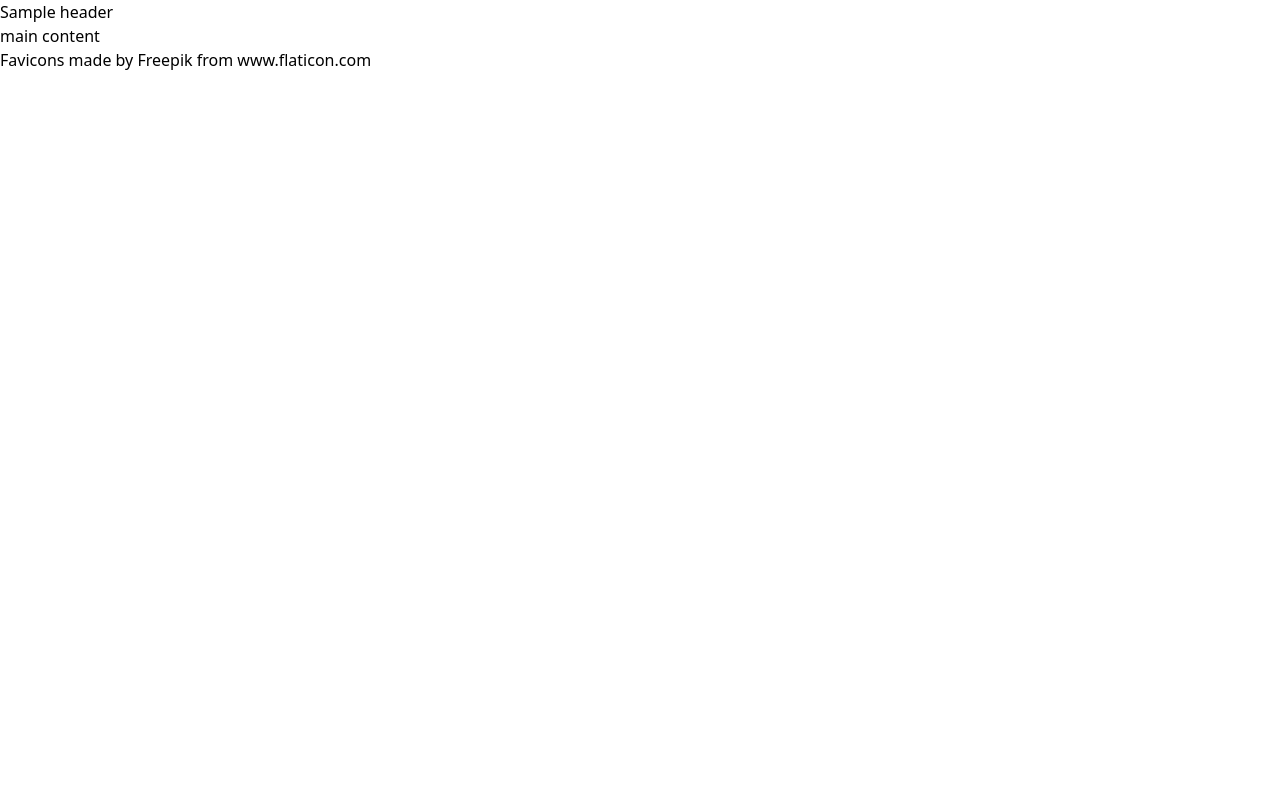
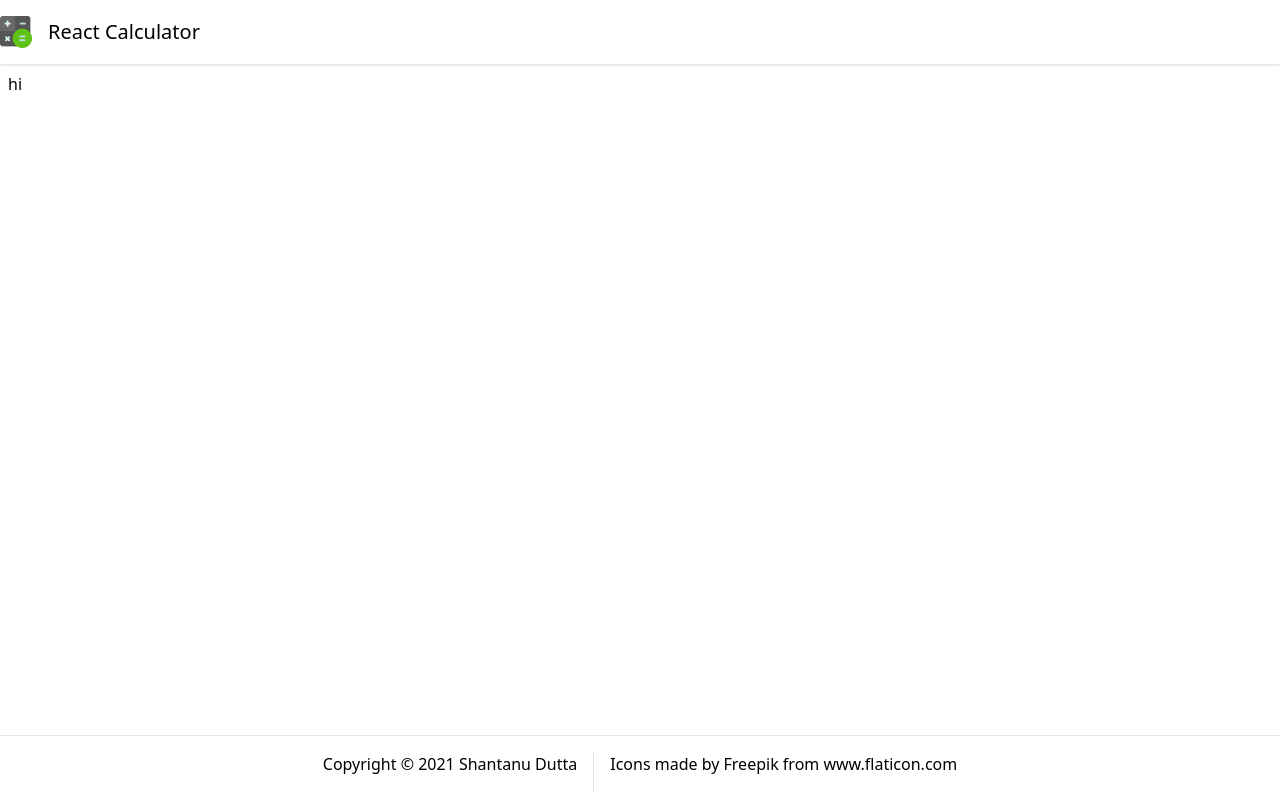
Before and after one commit to nlern/react-calculator, a React (Create React App) app: page / in a window 1280 px wide. Built offline with nearby package versions, Linux system fonts and the light colour scheme.

Commit message:
Updated layout.

```diff
--- a/src/App.tsx
+++ b/src/App.tsx
@@ -1,22 +1,10 @@
 import React from 'react';
+import Layout from './components/Layout';
 
 const App: React.FC = () => {
     return (
         <>
-            <header>Sample header</header>
-            <main>main content</main>
-            <footer>
-                <div>
-                    Favicons made by{' '}
-                    <a href="https://www.freepik.com" title="Freepik">
-                        Freepik
-                    </a>{' '}
-                    from{' '}
-                    <a href="https://www.flaticon.com/" title="Flaticon">
-                        www.flaticon.com
-                    </a>
-                </div>
-            </footer>
+            <Layout>hi</Layout>
         </>
     );
 };
--- /dev/null
+++ b/src/components/Footer.tsx
@@ -0,0 +1,35 @@
+import React from 'react';
+
+const Footer: React.FC = () => {
+    return (
+        <footer className="border-t">
+            <div className="container mx-auto h-16 py-2 pt-4 flex md:flex-row sm:flex-col justify-center align-center divide-x">
+                <div className="copyright pr-4">
+                    Copyright © 2021 Shantanu Dutta
+                </div>
+                <div className="attribution pl-4">
+                    Icons made by{' '}
+                    <a
+                        href="https://www.freepik.com"
+                        target="_blank"
+                        rel="noopener noreferrer"
+                        title="Freepik"
+                    >
+                        Freepik
+                    </a>{' '}
+                    from{' '}
+                    <a
+                        href="https://www.flaticon.com/"
+                        target="_blank"
+                        rel="noopener noreferrer"
+                        title="Flaticon"
+                    >
+                        www.flaticon.com
+                    </a>
+                </div>
+            </div>
+        </footer>
+    );
+};
+
+export default Footer;
--- /dev/null
+++ b/src/components/Header.tsx
@@ -0,0 +1,29 @@
+import React from 'react';
+
+import calculatorLogo from '../calculator.png';
+
+const Header: React.FC = () => {
+    return (
+        <header>
+            <nav className="bg-white shadow">
+                <div className="container mx-auto">
+                    <div className="flex items-center sm:items-stretch sm:justify-start h-16">
+                        <div className="flex-shrink-0 flex items-center">
+                            <img
+                                className="hidden md:block h-8 w-auto"
+                                src={calculatorLogo}
+                                alt="Calculator"
+                            />
+                            {'  '}
+                            <h1 className="text-xl font-medium leading-relaxed inline-block md:ml-2 px-2 whitespace-nowrap text-blue">
+                                React Calculator
+                            </h1>
+                        </div>
+                    </div>
+                </div>
+            </nav>
+        </header>
+    );
+};
+
+export default Header;
--- /dev/null
+++ b/src/components/Layout.tsx
@@ -0,0 +1,15 @@
+import React from 'react';
+import Footer from './Footer';
+import Header from './Header';
+
+const Layout: React.FC = ({ children }) => {
+    return (
+        <div className="flex flex-col h-full">
+            <Header />
+            <main className="flex-1 container mx-auto p-2">{children}</main>
+            <Footer />
+        </div>
+    );
+};
+
+export default Layout;
```
Also changed, not shown: public/index.html (+1 -10 lines), .prettierrc.js, src/calculator.png (added), 1 other file (tests, documents, lock files or other folders).
